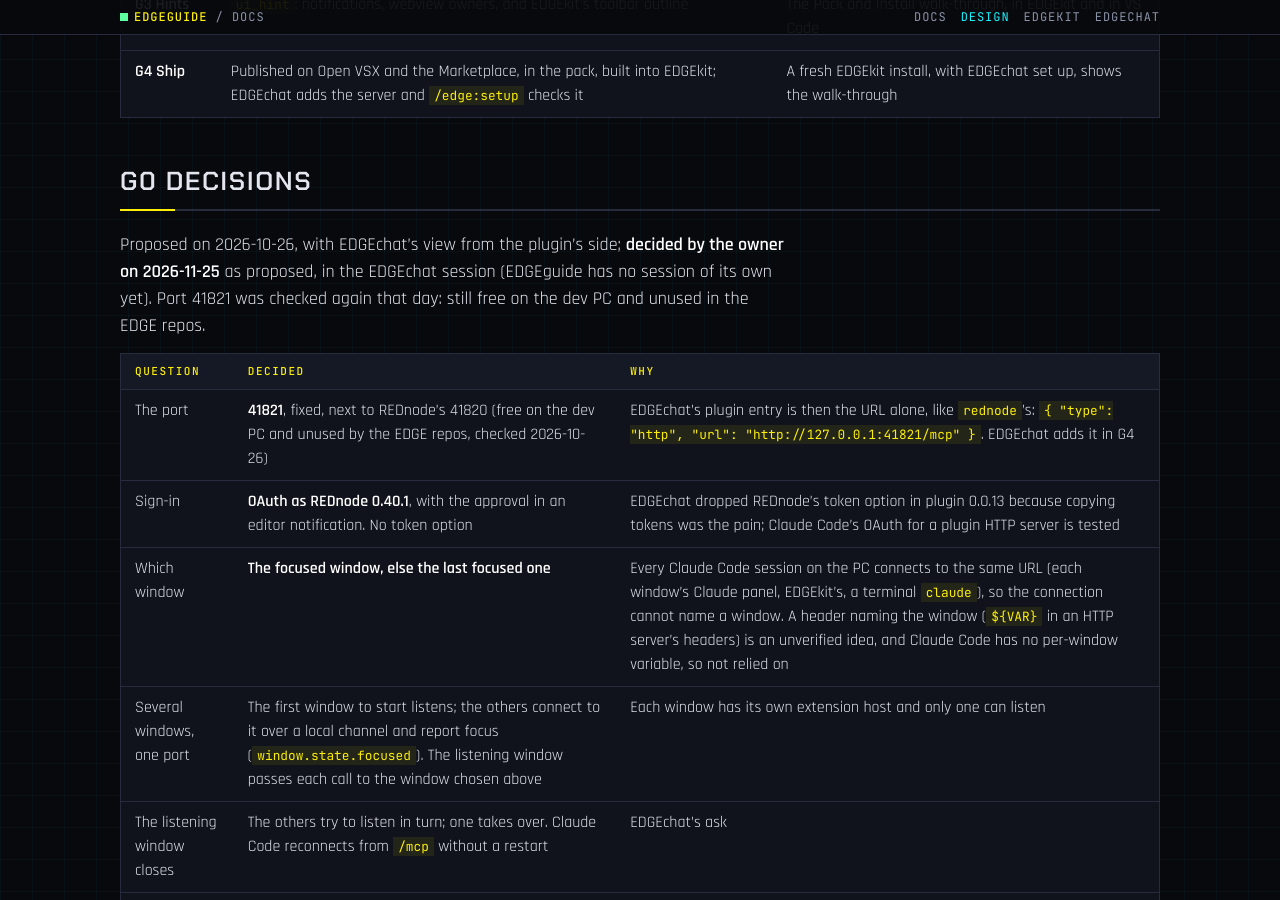
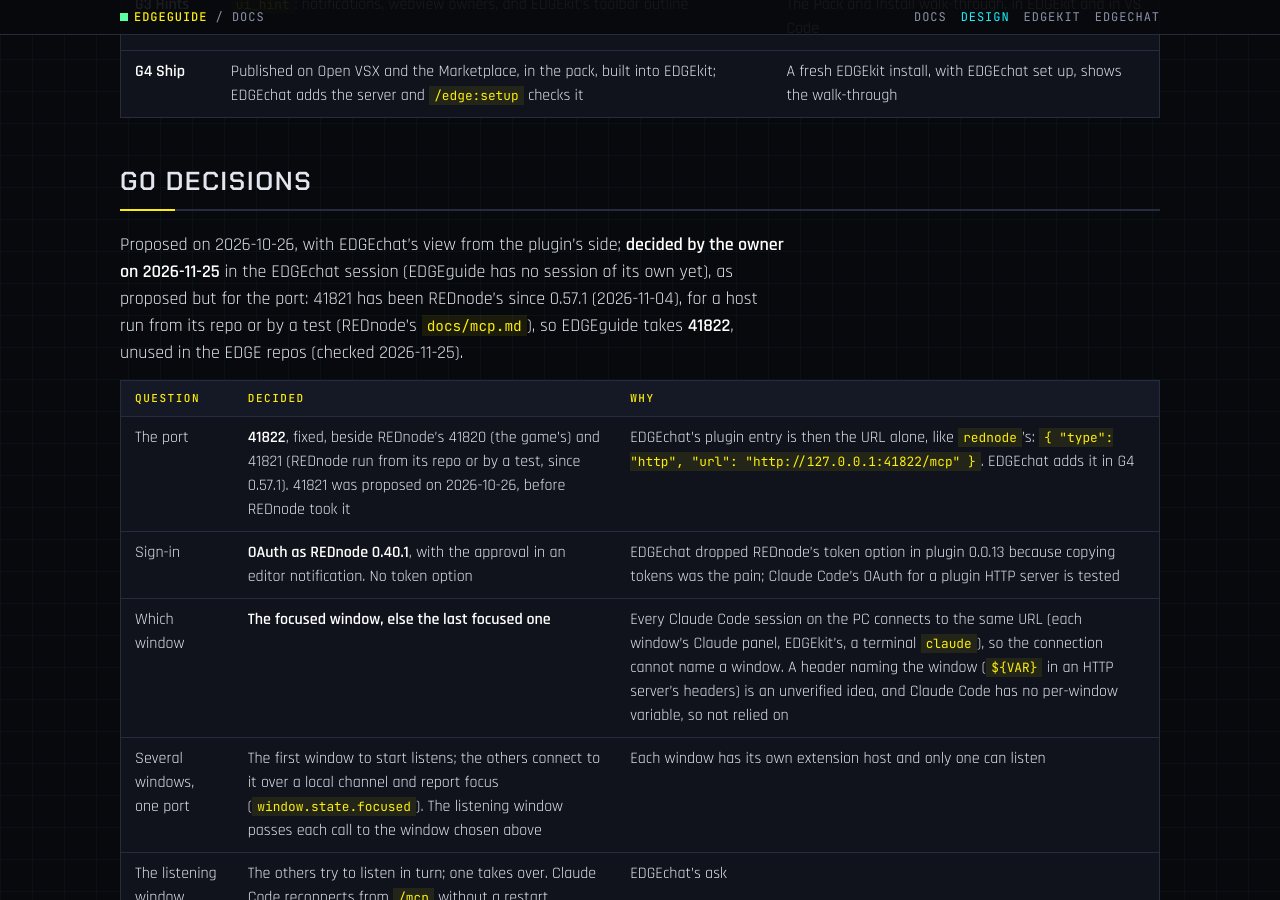
Before and after one commit to Edgemodders/EDGEguide, a Jekyll site: the page built from docs/design.md, in a window 1280 px wide and 900 px high, scrolled down 3525 px. Built offline with Jekyll 4.4.1, drawn with Linux system fonts in a browser that asks for light colours.

Commit message:
G0: the port is 41822, since REDnode took 41821 for its repo and test hosts (0.57.1)
Co-Authored-By: Claude Opus 5.5 <noreply@anthropic.com>

```diff
--- a/docs/design.md
+++ b/docs/design.md
@@ -84,11 +84,11 @@ Phases are G0 to G4, so they do not clash with the other repos' phases.
 
 ## G0 decisions
 
-Proposed on 2026-10-26, with EDGEchat's view from the plugin's side; **decided by the owner on 2026-11-25** as proposed, in the EDGEchat session (EDGEguide has no session of its own yet). Port 41821 was checked again that day: still free on the dev PC and unused in the EDGE repos.
+Proposed on 2026-10-26, with EDGEchat's view from the plugin's side; **decided by the owner on 2026-11-25** in the EDGEchat session (EDGEguide has no session of its own yet), as proposed but for the port: 41821 has been REDnode's since 0.57.1 (2026-11-04), for a host run from its repo or by a test (REDnode's `docs/mcp.md`), so EDGEguide takes **41822**, unused in the EDGE repos (checked 2026-11-25).
 
 | Question | Decided | Why |
 |---|---|---|
-| The port | **41821**, fixed, next to REDnode's 41820 (free on the dev PC and unused by the EDGE repos, checked 2026-10-26) | EDGEchat's plugin entry is then the URL alone, like `rednode`'s: `{ "type": "http", "url": "http://127.0.0.1:41821/mcp" }`. EDGEchat adds it in G4 |
+| The port | **41822**, fixed, beside REDnode's 41820 (the game's) and 41821 (REDnode run from its repo or by a test, since 0.57.1). 41821 was proposed on 2026-10-26, before REDnode took it | EDGEchat's plugin entry is then the URL alone, like `rednode`'s: `{ "type": "http", "url": "http://127.0.0.1:41822/mcp" }`. EDGEchat adds it in G4 |
 | Sign-in | **OAuth as REDnode 0.40.1**, with the approval in an editor notification. No token option | EDGEchat dropped REDnode's token option in plugin 0.0.13 because copying tokens was the pain; Claude Code's OAuth for a plugin HTTP server is tested |
 | Which window | **The focused window, else the last focused one** | Every Claude Code session on the PC connects to the same URL (each window's Claude panel, EDGEkit's, a terminal `claude`), so the connection cannot name a window. A header naming the window (`${VAR}` in an HTTP server's headers) is an unverified idea, and Claude Code has no per-window variable, so not relied on |
 | Several windows, one port | The first window to start listens; the others connect to it over a local channel and report focus (`window.state.focused`). The listening window passes each call to the window chosen above | Each window has its own extension host and only one can listen |
```
Also changed, not shown: CLAUDE.md (+1 -1 lines), README.md.
